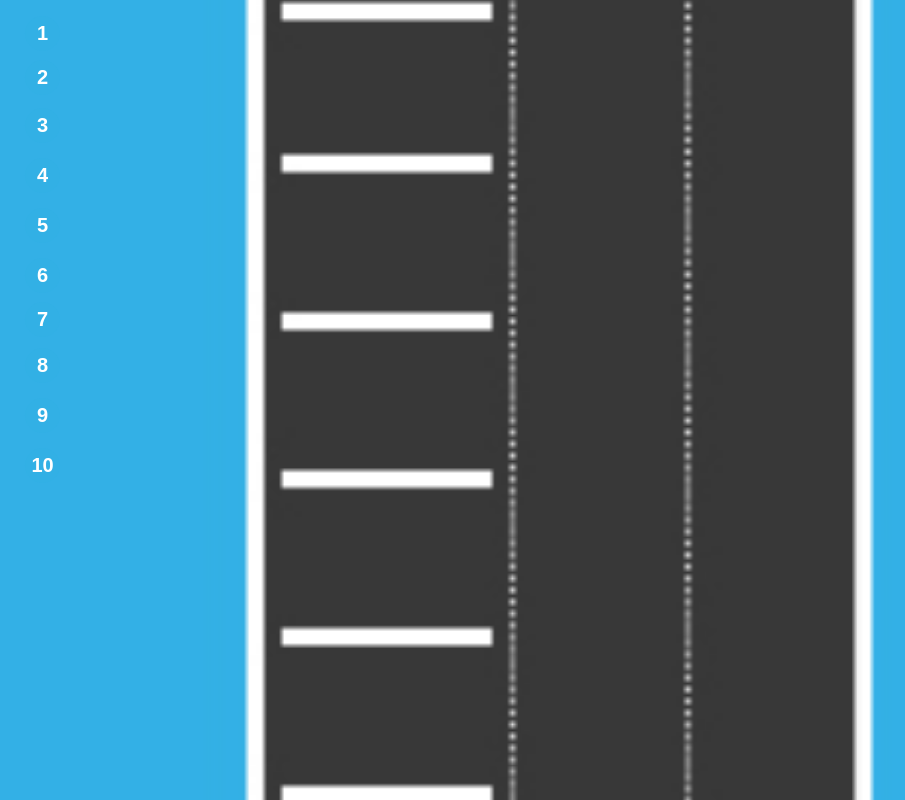
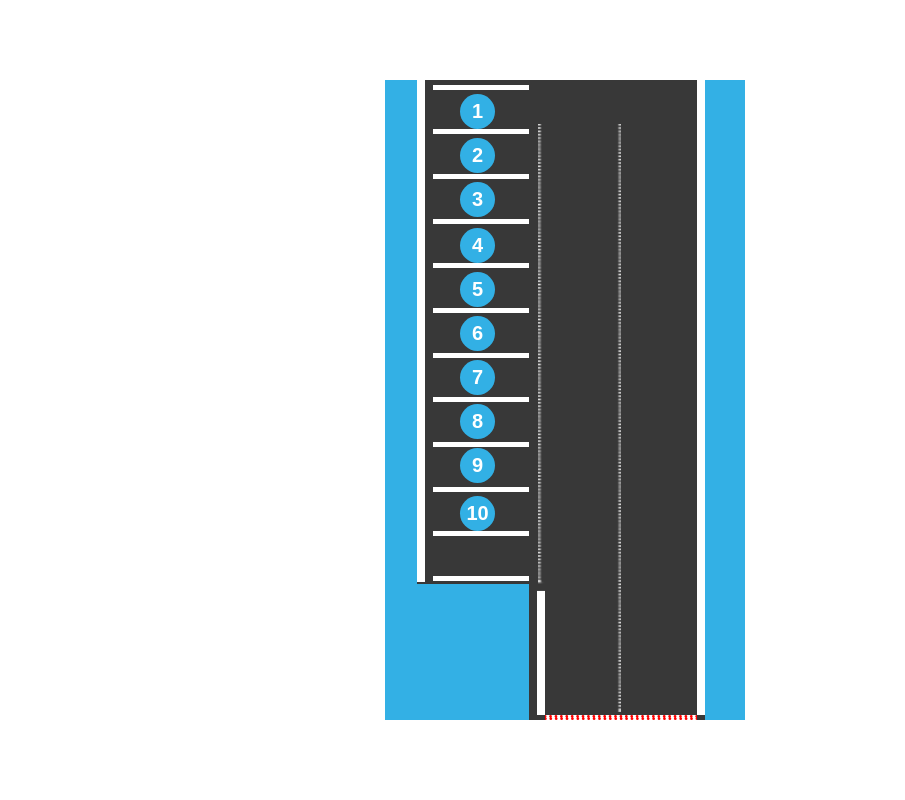
Before and after one commit to MartaKMB/parkando-spio, a React (Create React App) app: page /choice/1 in a window 1280 px wide. Shown: the whole page, without its empty margins (75-980 px from the left). Built offline with nearby package versions, Linux system fonts and the light colour scheme.

Commit message:
correction on choice page

```diff
--- a/src/styles/ChoicePage.scss
+++ b/src/styles/ChoicePage.scss
@@ -11,12 +11,13 @@
     // background-color: #32B0E5;
 
     &__map-details { // TODO!
-        background: url('../images/parking_szcz.jpg') no-repeat center center fixed;
-        background-size: cover;
-        // max-width: 360px;
-        width: 100vw;
-        height: 100vh;
-        // max-height: 640px;
+        // background: url('../images/parking_szcz.jpg') no-repeat center center fixed;
+        background: url('../images/parking_szcz.png') no-repeat center;
+        // background-size: cover;
+        max-width: 360px;
+        width: 100%;
+        height: 100%;
+        max-height: 640px;
         position: relative;
     }
 
@@ -35,49 +36,49 @@
             margin: 20px auto;
             font-size: 20px;
             position: absolute;
-            left: 100px;
+            left: 75px;
             border-radius: 50%;
         }
 
         .btn-place { //TODO!
             &--1 {
-                top: -4px;
+                top: -6px;
             }
 
             &--2 {
-                top: 40px;
+                top: 38px;
             }
 
             &--3 {
-                top: 88px;
+                top: 82px;
             }
 
             &--4 {
-                top: 138px;
+                top: 128px;
             }
 
             &--5 {
-                top: 188px;
+                top: 172px;
             }
 
             &--6 {
-                top: 238px;
+                top: 216px;
             }
 
             &--7 {
-                top: 282px;
+                top: 260px;
             }
 
             &--8 {
-                top: 328px;
+                top: 304px;
             }
 
             &--9 {
-                top: 378px;
+                top: 348px;
             }
 
             &--10 {
-                top: 428px;
+                top: 396px;
             }
         }
     }
```
Also changed, not shown: src/images/parking_szcz.png (added).
